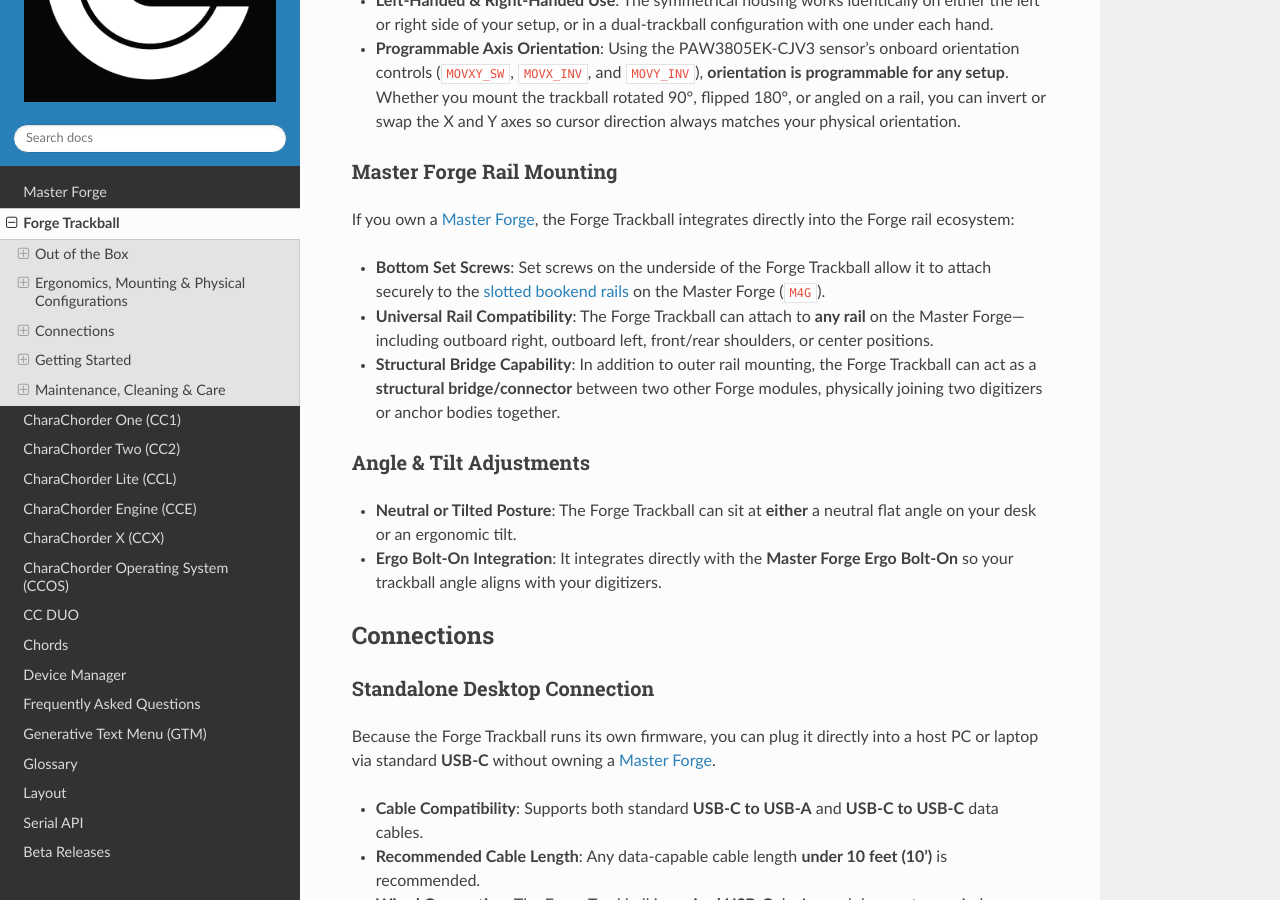
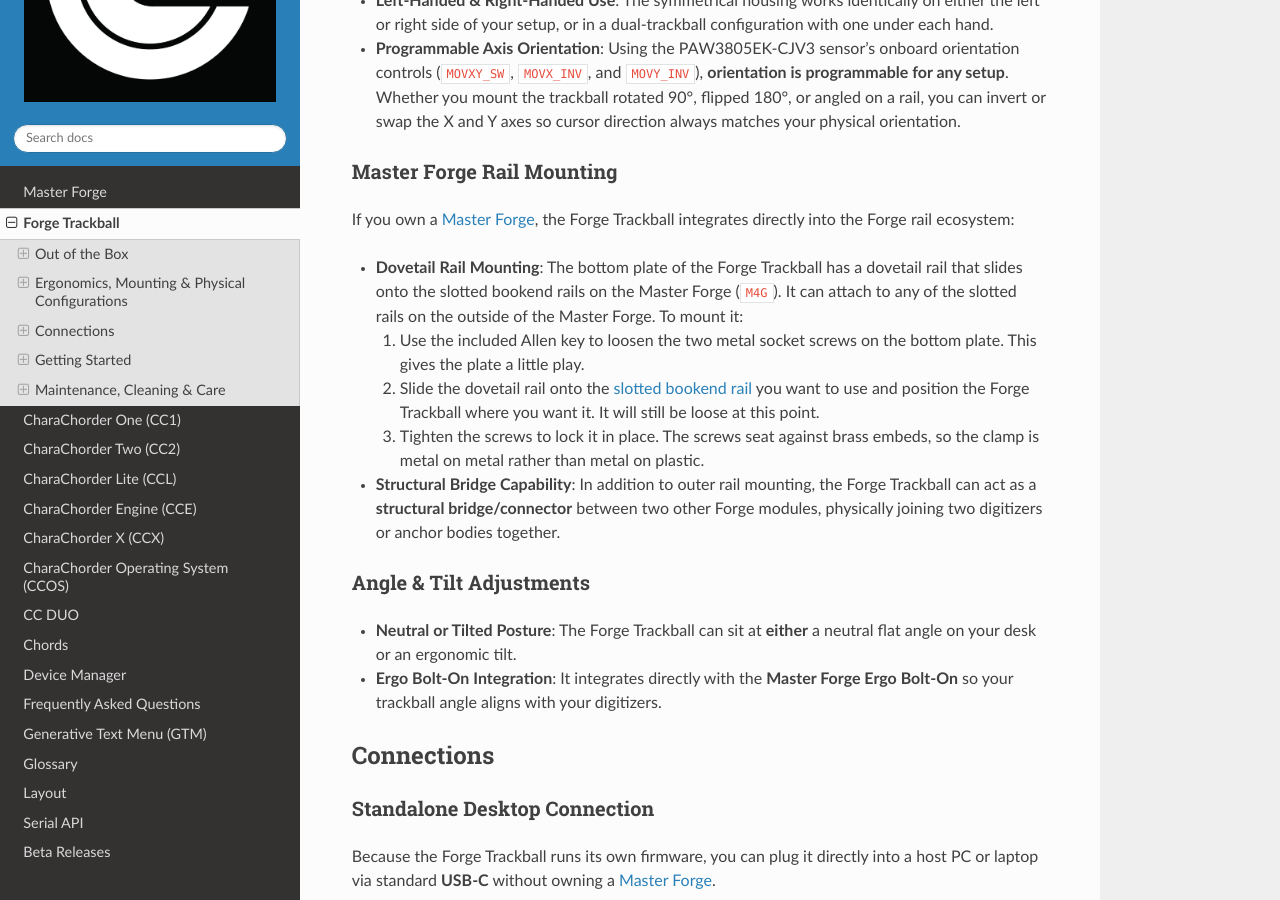
Before and after one commit to CharaChorder/docs, a Sphinx documentation site: the page built from docs/Forge_Trackball.rst, in a window 1280 px wide and 900 px high, scrolled down 4941 px. Built offline with Sphinx 7.4.7 and the Read the Docs theme 3.1.0, drawn with Linux system fonts in a browser that asks for light colours; some of the changed text lies outside the part shown.

Commit message:
docs/forge_trackball: describe dovetail rail mounting on M4G
Follow-up to #148. Per the install video (fGz3eYDmguY, 7:06-7:58), the
two socket screws on the bottom plate only loosen/lock the plate; the
dovetail rail is what attaches it to the Master Forge rails.

- Mention the dovetail rail in the intro sentence.
- Rewrite the mounting bullet as a 3-step list (loosen, slide on,
  tighten).
- Drop the unverified "front/rear shoulders, center positions" claim.

Co-Authored-By: Claude Sonnet 5.5 <noreply@anthropic.com>

```diff
--- a/docs/Forge_Trackball.rst
+++ b/docs/Forge_Trackball.rst
@@ -75,7 +75,7 @@ Like the :doc:`Master Forge <Master Forge>` digitizers, the Forge Trackball is c
 
 The module's cut-face housing is **completely symmetrical and reversible**. This geometry allows you to orient the Forge Trackball for either **fingertip control** or **thumb control**, and makes it equally comfortable for **left-handed** and **right-handed** users.
 
-On the underside of the module, you'll find the **same round, rubberized feet** used across CharaChorder's other hardware products (:doc:`Master Forge <Master Forge>` and :doc:`CharaChorder Two <CharaChorder Two>`), providing a stable, non-slip grip on desks and smooth surfaces when used as a standalone device. The bottom of the housing also includes **set screws** that allow the module to attach directly to :doc:`Master Forge <Master Forge>` slotted bookend rails.
+On the underside of the module, you'll find the **same round, rubberized feet** used across CharaChorder's other hardware products (:doc:`Master Forge <Master Forge>` and :doc:`CharaChorder Two <CharaChorder Two>`), providing a stable, non-slip grip on desks and smooth surfaces when used as a standalone device. The bottom plate also has a **dovetail rail** that slides onto :doc:`Master Forge <Master Forge>` slotted bookend rails, and is locked in place with two socket screws.
 
 .. warning::
    **IMPORTANT: Do Not Open the Exoskeleton.** Internal components of the Forge Trackball are not user-serviceable, and **opening the Aluminum 5052 exoskeleton will void your manufacturer warranty**. Because the exoskeleton shell is formed using tight precision folds, folding and unfolding the shell multiple times can fatigue and break the metal seams.
@@ -175,8 +175,12 @@ Master Forge Rail Mounting
 
 If you own a :doc:`Master Forge <Master Forge>`, the Forge Trackball integrates directly into the Forge rail ecosystem:
 
-* **Bottom Set Screws**: Set screws on the underside of the Forge Trackball allow it to attach securely to the :ref:`slotted bookend rails <Master Forge:The Bookend Rails>` on the Master Forge (``M4G``).
-* **Universal Rail Compatibility**: The Forge Trackball can attach to **any rail** on the Master Forge—including outboard right, outboard left, front/rear shoulders, or center positions.
+* **Dovetail Rail Mounting**: The bottom plate of the Forge Trackball has a dovetail rail that slides onto the slotted bookend rails on the Master Forge (``M4G``). It can attach to any of the slotted rails on the outside of the Master Forge. To mount it:
+
+  #. Use the included Allen key to loosen the two metal socket screws on the bottom plate. This gives the plate a little play.
+  #. Slide the dovetail rail onto the :ref:`slotted bookend rail <Master Forge:The Bookend Rails>` you want to use and position the Forge Trackball where you want it. It will still be loose at this point.
+  #. Tighten the screws to lock it in place. The screws seat against brass embeds, so the clamp is metal on metal rather than metal on plastic.
+
 * **Structural Bridge Capability**: In addition to outer rail mounting, the Forge Trackball can act as a **structural bridge/connector** between two other Forge modules, physically joining two digitizers or anchor bodies together.
 
 Angle & Tilt Adjustments
```
